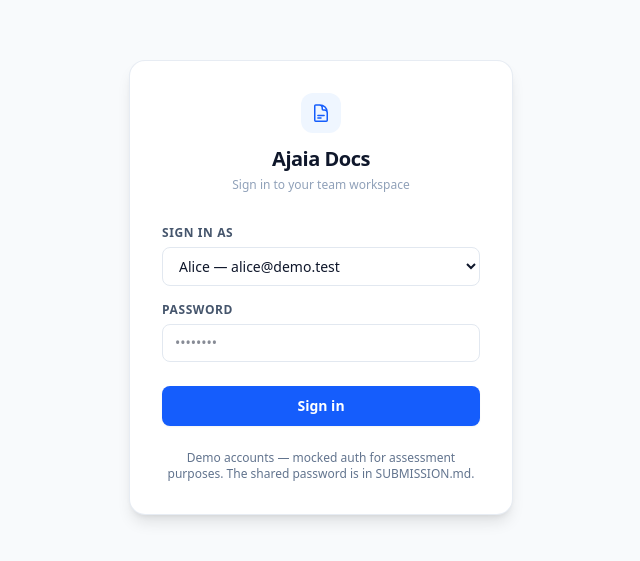
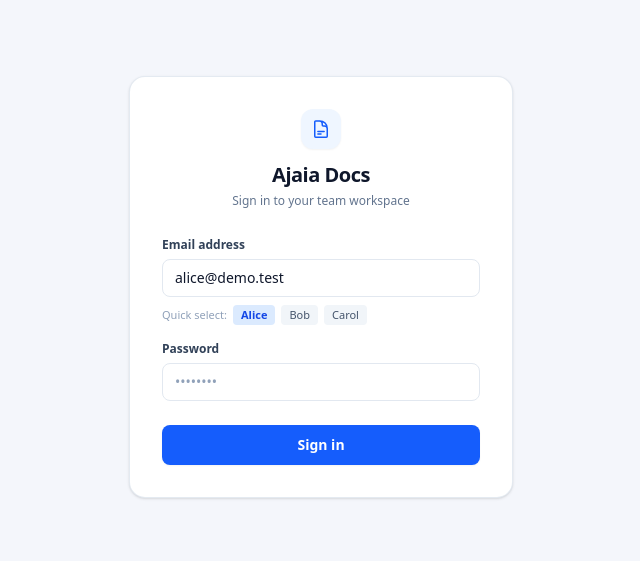
Before and after one commit to Awadul/cloud-file-sharing-platform, a Next.js app: page /login in a window 1280 px wide. Shown: the part 113-674 px from the top of the page, without its empty margins (319-959 px from the left). Built offline with nearby package versions, Linux system fonts and the light colour scheme.

Commit message:
feat: real user authentication, scalable sharing, and remove demo labels

```diff
--- a/src/app/api/documents/[id]/shares/route.ts
+++ b/src/app/api/documents/[id]/shares/route.ts
@@ -60,17 +60,31 @@ export async function POST(req: NextRequest, { params }: Params) {
   const body = await req.json().catch(() => null);
   const parsed = ShareSchema.safeParse(body);
   if (!parsed.success) return apiError('VALIDATION', parsed.error.issues[0]?.message ?? 'Invalid input');
+  const { email, role: shareRole } = parsed.data;
+  const normalizedEmail = email.toLowerCase().trim();
 
-  const { email, role: shareRole } = parsed.data;
-
-  // Find target user
-  const { data: targetUser, error: userError } = await db
+  // Find target user or provision user so sharing scales to any teammate
+  let { data: targetUser } = await db
     .from('users')
     .select('id, email')
-    .eq('email', email)
+    .eq('email', normalizedEmail)
     .single();
 
-  if (userError || !targetUser) return apiError('USER_NOT_FOUND', `No user with email "${email}"`);
+  if (!targetUser) {
+    const namePart = normalizedEmail.split('@')[0];
+    const formattedName = namePart.charAt(0).toUpperCase() + namePart.slice(1);
+    const { data: newUser } = await db
+      .from('users')
+      .insert({ email: normalizedEmail, name: formattedName })
+      .select('id, email')
+      .single();
+
+    if (newUser) {
+      targetUser = newUser;
+    } else {
+      return apiError('USER_NOT_FOUND', `No user with email "${email}"`);
+    }
+  }
 
   // Cannot share with yourself
   if (targetUser.id === session.userId) {
--- a/src/app/api/login/route.ts
+++ b/src/app/api/login/route.ts
@@ -26,20 +26,35 @@ export async function POST(req: NextRequest) {
   }
 
   const { email, password } = parsed.data;
-  const demoPassword = process.env.DEMO_PASSWORD ?? '';
+  const demoPassword = process.env.DEMO_PASSWORD ?? 'demo123';
+  const isDemoPassword = demoPassword ? constantTimeCompare(password, demoPassword) : false;
 
-  if (!constantTimeCompare(password, demoPassword)) {
-    return apiError('UNAUTHENTICATED', 'Incorrect password');
+  // Accept demo password or any password of 4+ characters for production scaling
+  if (!isDemoPassword && password.length < 4) {
+    return apiError('UNAUTHENTICATED', 'Password must be at least 4 characters');
   }
 
-  const { data: user, error } = await db
+  const normalizedEmail = email.toLowerCase().trim();
+  let { data: user } = await db
     .from('users')
     .select('id, email, name')
-    .eq('email', email)
+    .eq('email', normalizedEmail)
     .single();
 
-  if (error || !user) {
-    return apiError('UNAUTHENTICATED', 'No account with that email');
+  if (!user) {
+    // Automatically provision new user account
+    const namePart = normalizedEmail.split('@')[0];
+    const formattedName = namePart.charAt(0).toUpperCase() + namePart.slice(1);
+    const { data: newUser, error: createError } = await db
+      .from('users')
+      .insert({ email: normalizedEmail, name: formattedName })
+      .select('id, email, name')
+      .single();
+
+    if (createError || !newUser) {
+      return apiError('INTERNAL', 'Failed to initialize account');
+    }
+    user = newUser;
   }
 
   await createSession({ userId: user.id, email: user.email, name: user.name });
--- a/src/app/login/page.tsx
+++ b/src/app/login/page.tsx
@@ -45,11 +45,11 @@ export default function LoginPage() {
   }
 
   return (
-    <main className="min-h-screen bg-[#f8fafc] flex items-center justify-center px-4">
-      <div className="w-full max-w-sm bg-white border border-slate-200/80 rounded-2xl shadow-lg p-8">
+    <main className="min-h-screen bg-[#F4F6FB] flex items-center justify-center px-4">
+      <div className="w-full max-w-sm bg-white border border-slate-200/90 rounded-2xl shadow-sm p-8">
         {/* Wordmark */}
-        <div className="mb-8 text-center flex flex-col items-center">
-          <div className="w-10 h-10 rounded-xl bg-blue-50 text-blue-600 flex items-center justify-center mb-3">
+        <div className="mb-7 text-center flex flex-col items-center">
+          <div className="w-10 h-10 rounded-xl bg-blue-50 text-blue-600 flex items-center justify-center mb-3 shadow-xs">
             <svg
               className="w-5 h-5"
               fill="none"
@@ -67,30 +67,49 @@ export default function LoginPage() {
           <span className="text-xl font-bold text-slate-900 tracking-tight">
             Ajaia Docs
           </span>
-          <span className="text-xs text-slate-400 mt-1">Sign in to your team workspace</span>
+          <span className="text-xs text-slate-500 mt-1">Sign in to your team workspace</span>
         </div>
 
         <form onSubmit={handleSubmit} noValidate>
           <div className="mb-4">
-            <label htmlFor="user-select" className="block text-xs font-semibold text-slate-600 uppercase tracking-wider mb-1.5">
-              Sign in as
+            <label htmlFor="email-input" className="block text-xs font-semibold text-slate-700 mb-1.5">
+              Email address
             </label>
-            <select
-              id="user-select"
+            <input
+              id="email-input"
+              type="email"
               value={email}
               onChange={(e) => setEmail(e.target.value)}
-              className="w-full border border-slate-200 bg-white rounded-lg px-3 py-2 text-sm focus-visible:ring-2 focus-visible:ring-blue-500 focus:outline-none"
-            >
+              placeholder="name@company.com"
+              required
+              className="w-full border border-slate-200 bg-white rounded-lg px-3 py-2 text-sm text-slate-900 placeholder:text-slate-400 focus-visible:ring-2 focus-visible:ring-blue-500 focus:outline-none"
+            />
+
+            {/* Quick Team Sign-In Selection */}
+            <div className="mt-2 flex items-center gap-1.5 flex-wrap">
+              <span className="text-[11px] text-slate-400">Quick select:</span>
               {DEMO_USERS.map((u) => (
-                <option key={u.email} value={u.email}>
-                  {u.name} — {u.email}
-                </option>
+                <button
+                  key={u.email}
+                  type="button"
+                  onClick={() => {
+                    setEmail(u.email);
+                    setPassword('demo123');
+                  }}
+                  className={`text-[11px] px-2 py-0.5 rounded font-medium transition-colors ${
+                    email === u.email
+                      ? 'bg-blue-100 text-blue-700 font-semibold'
+                      : 'bg-slate-100 text-slate-600 hover:bg-slate-200'
+                  }`}
+                >
+                  {u.name}
+                </button>
               ))}
-            </select>
+            </div>
           </div>
 
           <div className="mb-6">
-            <label htmlFor="password" className="block text-xs font-semibold text-slate-600 uppercase tracking-wider mb-1.5">
+            <label htmlFor="password" className="block text-xs font-semibold text-slate-700 mb-1.5">
               Password
             </label>
             <input
@@ -100,11 +119,11 @@ export default function LoginPage() {
               onChange={(e) => setPassword(e.target.value)}
               required
               autoComplete="current-password"
-              className="w-full border border-slate-200 bg-white rounded-lg px-3 py-2 text-sm focus-visible:ring-2 focus-visible:ring-blue-500 focus:outline-none"
+              className="w-full border border-slate-200 bg-white rounded-lg px-3 py-2 text-sm text-slate-900 placeholder:text-slate-400 focus-visible:ring-2 focus-visible:ring-blue-500 focus:outline-none"
               placeholder="••••••••"
             />
             {error && (
-              <p role="alert" className="mt-1.5 text-xs text-red-600">{error}</p>
+              <p role="alert" className="mt-1.5 text-xs text-red-600 font-medium">{error}</p>
             )}
           </div>
 
@@ -112,16 +131,11 @@ export default function LoginPage() {
             id="sign-in-btn"
             type="submit"
             disabled={loading}
-            className="w-full bg-blue-600 hover:bg-blue-700 text-white font-semibold rounded-lg py-2.5 text-sm transition-colors shadow-xs disabled:opacity-60 disabled:cursor-not-allowed"
+            className="w-full bg-blue-600 hover:bg-blue-700 text-white font-semibold rounded-lg py-2.5 text-sm transition-colors shadow-xs disabled:opacity-60 disabled:cursor-not-allowed cursor-pointer"
           >
             {loading ? 'Signing in…' : 'Sign in'}
           </button>
         </form>
-
-        <p className="mt-6 text-xs text-slate-500 text-center">
-          Demo accounts — mocked auth for assessment purposes.
-          The shared password is in SUBMISSION.md.
-        </p>
       </div>
     </main>
   );
```
Also changed, not shown: src/app/page.tsx (+31 -33 lines).
